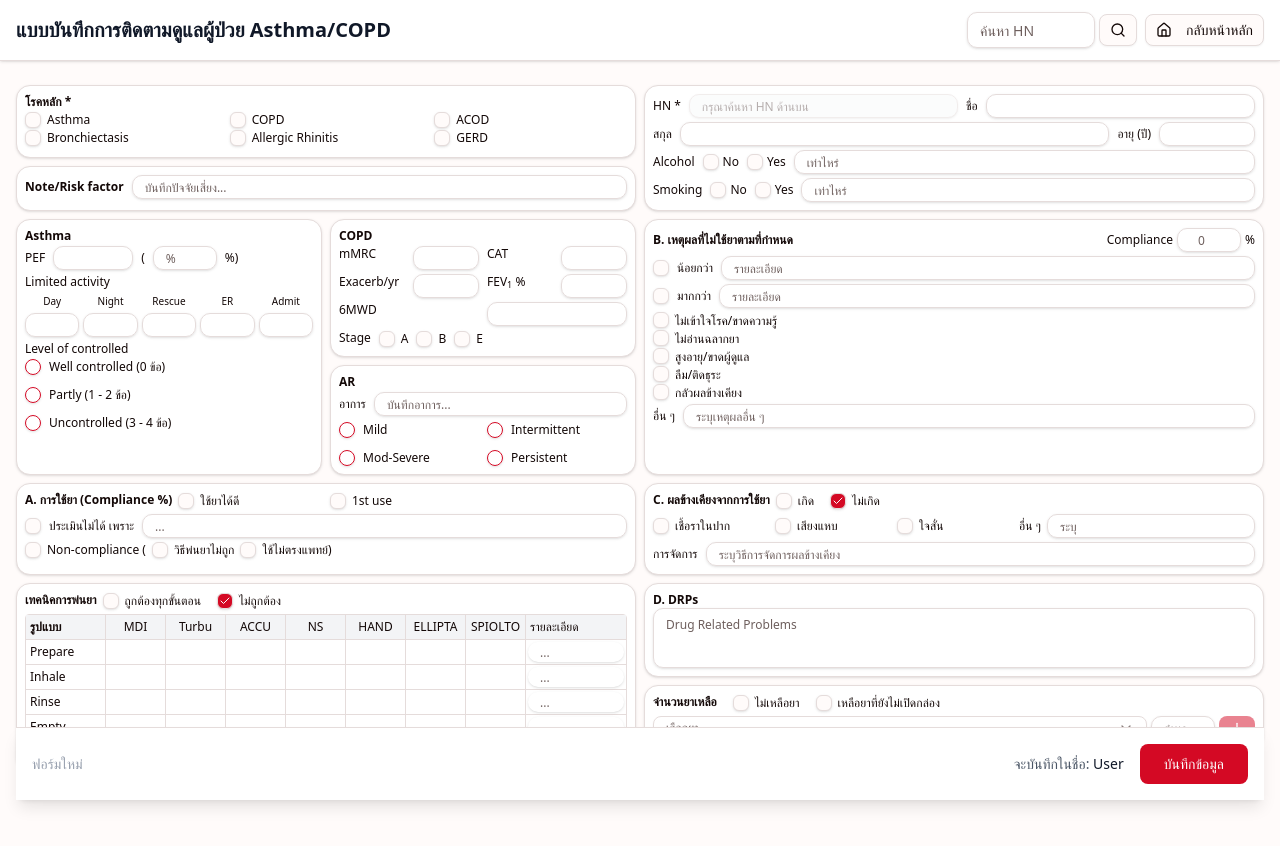
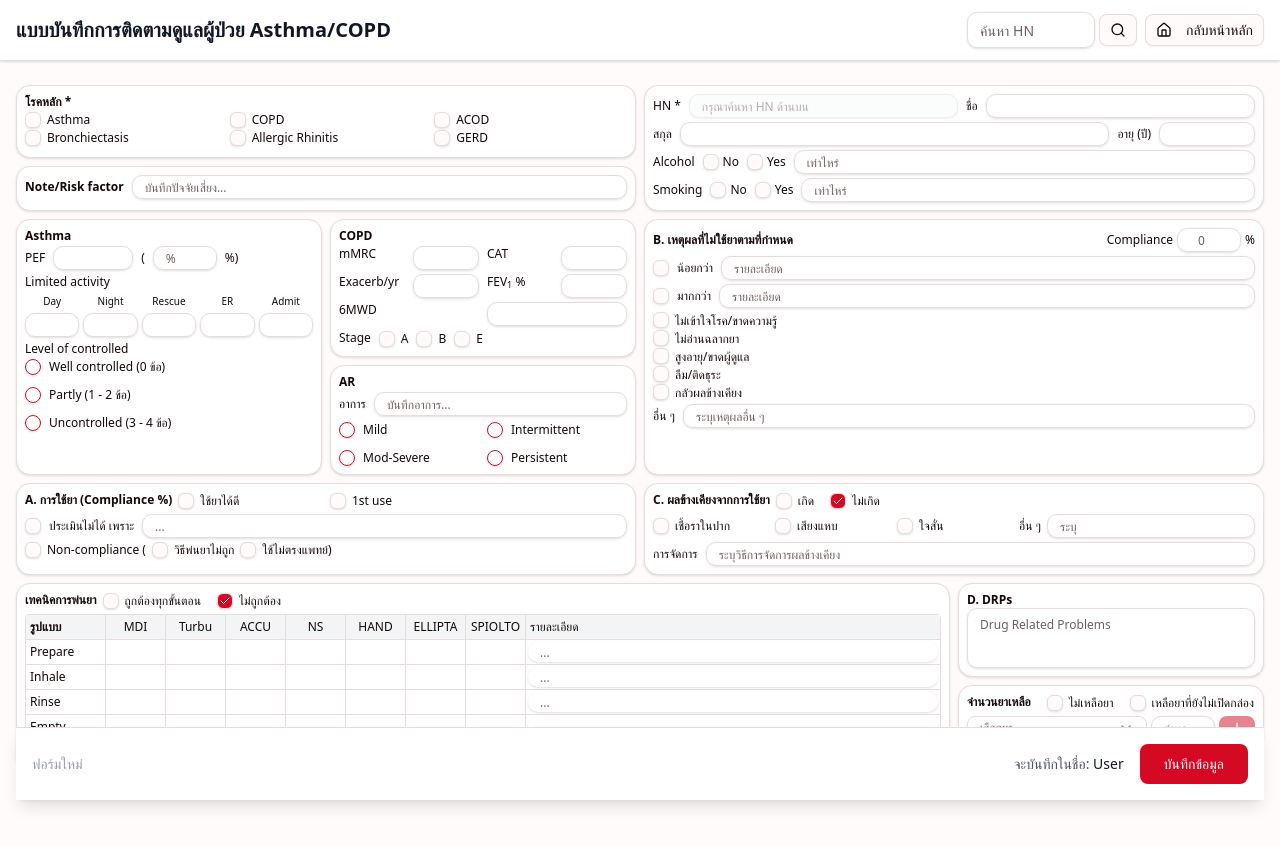
Before and after one commit to Taro112233/Asthma-COPD, a Next.js app: page /adult in a window 1280 px wide. Shown: the top 846 px of the page. Built offline with nearby package versions, Linux system fonts and the light colour scheme.

Commit message:
Update adult-assessment-form-complete.tsx

```diff
--- a/components/forms/adult-assessment-form-complete.tsx
+++ b/components/forms/adult-assessment-form-complete.tsx
@@ -727,14 +727,14 @@ export function AdultAssessmentFormComplete() {
               />
             </div>
 
-            <div className="col-span-2 col-start-3 row-start-6">
+            <div className="col-span-1 col-start-4 row-start-6">
               <DRPsSection
                 drps={formData.drps}
                 onDRPsChange={(value) => setFormData(prev => ({ ...prev, drps: value }))}
               />
             </div>
 
-            <div className="col-span-2 row-span-2 row-start-6">
+            <div className="col-span-3 row-span-2 row-start-6">
               <InhalerTechniqueSection
                 technique={formData.technique}
                 onTechniqueChange={(data) => setFormData(prev => ({
@@ -744,7 +744,7 @@ export function AdultAssessmentFormComplete() {
               />
             </div>
 
-            <div className="col-span-2 row-span-2 col-start-3 row-start-7">
+            <div className="col-span-1 row-span-2 col-start-4 row-start-7">
               <MedicationsSection
                 medications={formData.medications}
                 onMedicationsChange={(data) => setFormData(prev => ({
```
